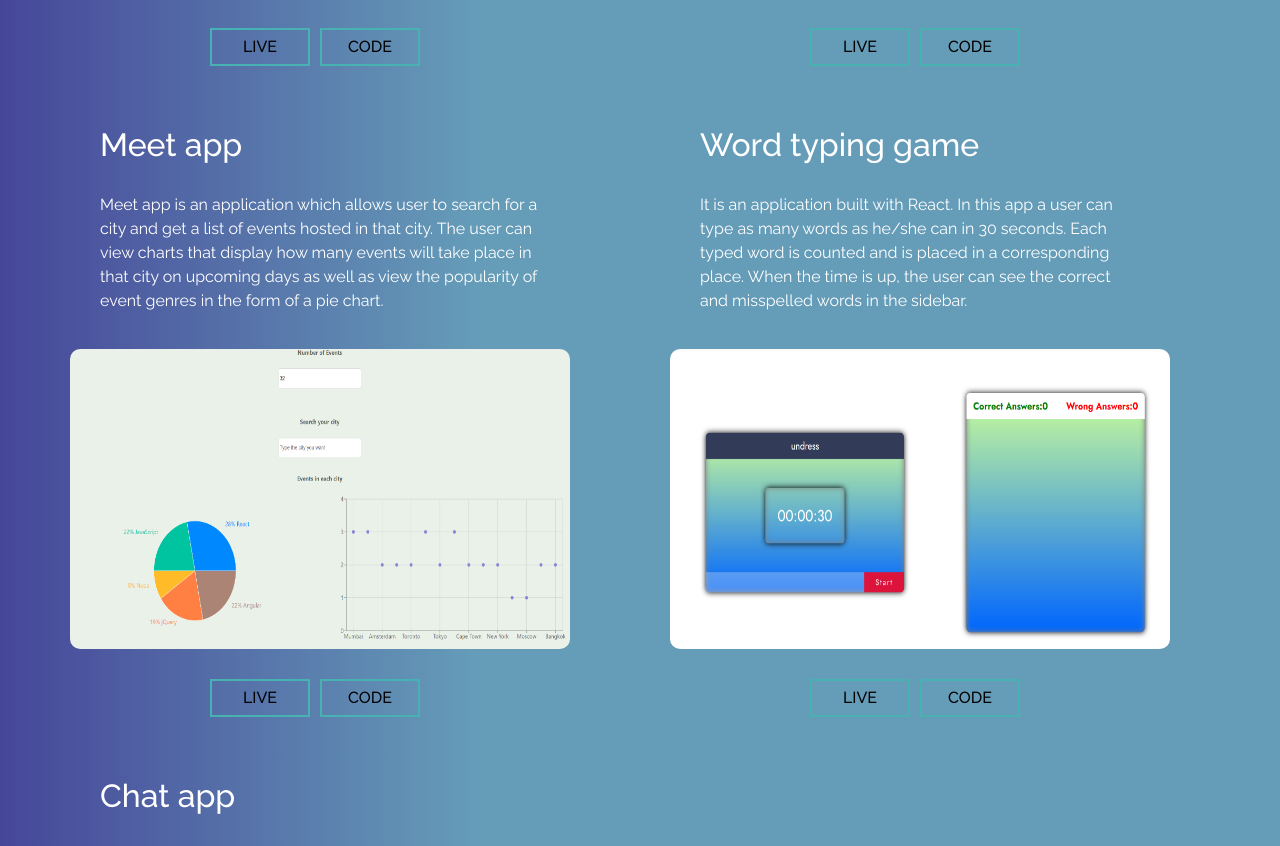
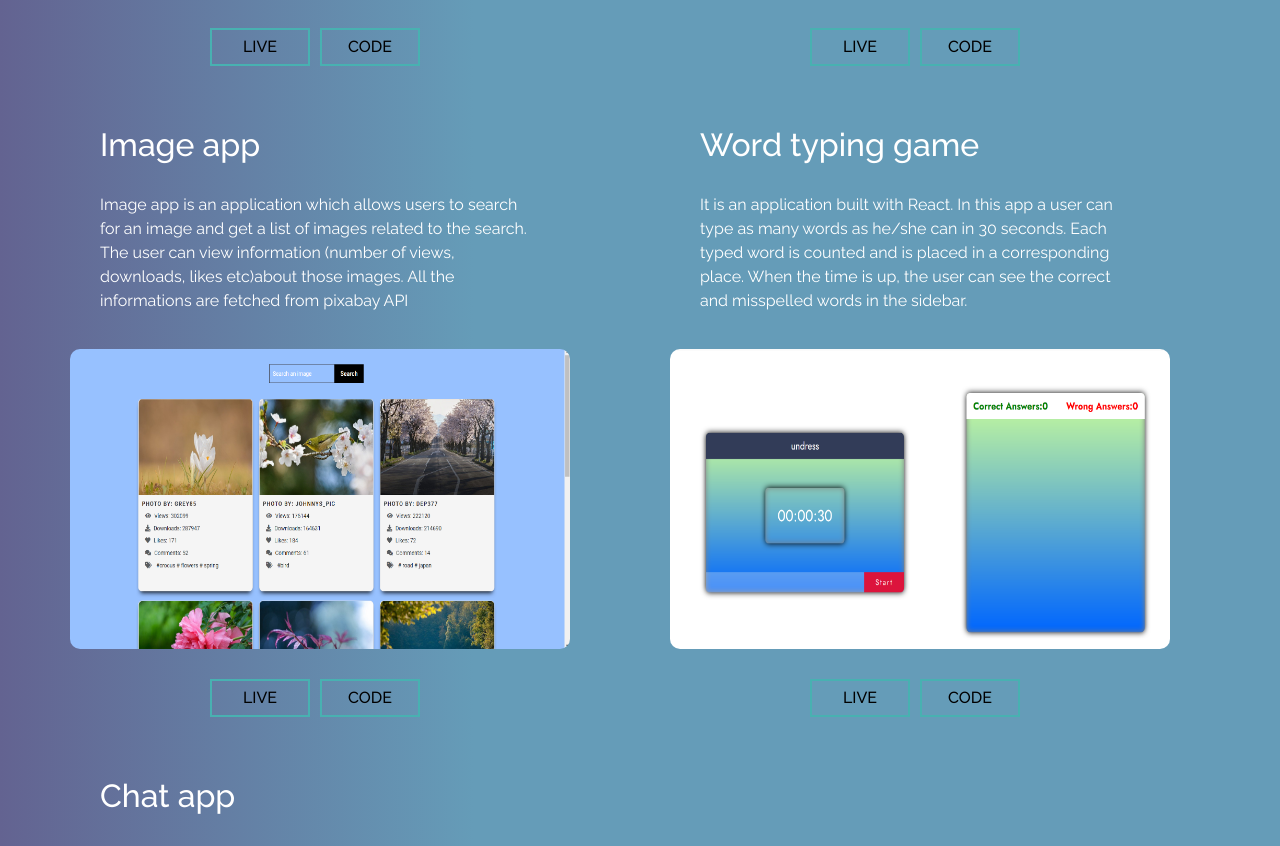
Before and after one commit to Begli0102/react-portfolio, a React (Create React App) app: page /projects in a window 1280 px wide. Shown: the part 768-1614 px from the top of the page. Built offline with nearby package versions, Linux system fonts and the light colour scheme; the HTML template or start-up script is replaced by a standard one.

Commit message:
added new project

```diff
--- a/src/components/Projects/Projects.css
+++ b/src/components/Projects/Projects.css
@@ -1,7 +1,7 @@
 /* projects section */
 #projects{
   background: rgb(59, 59, 97);
-  background: linear-gradient(90deg, rgb(70, 70, 153) 0%, rgba(101,156,184,1) 37%); color: white;
+  background: linear-gradient(90deg, rgb(99, 99, 145) 0%, rgba(101,156,184,1) 37%); color: white;
 
 }
 #projects .projects{
--- a/src/components/Projects/Projects.js
+++ b/src/components/Projects/Projects.js
@@ -6,11 +6,10 @@ import "./Projects.css";
 import random from "../../images/random-images.png";
 import mainView from "../../images/main-view.png";
 import parfumes from "../../images/parfumes.png";
-import meetapp from "../../images/meetapp.png";
+import image from "../../images/image.png";
 import chatapp from "../../images/10.png";
 import chatappVideo from "../../images/chatapp-video.MP4";
 import words from "../../images/words.png";
-
 
 const Projects = () => {
   return (
@@ -70,23 +69,23 @@ const Projects = () => {
 
           <div className="project-items">
             <div className="project-info">
-              <h1>Meet app</h1>
+              <h1>Image app</h1>
               <p>
-                Meet app is an application which allows user to search for a
-                city and get a list of events hosted in that city. The user can
-                view charts that display how many events will take place in that
-                city on upcoming days as well as view the popularity of event
-                genres in the form of a pie chart.
+                Image app is an application which allows users to search for an
+                image and get a list of images related to the search. The user
+                can view information (number of views, downloads, likes
+                etc)about those images. All the informations are fetched from
+                pixabay API
               </p>
             </div>
             <div className="project-img">
-              <img src={meetapp} width="500px" height="300px" alt="alt" />
+              <img src={image} width="500px" height="300px" alt="alt" />
             </div>
             <div className="details">
-              <a href="https://begli0102.github.io/meet-app/">
+              <a href="imageeapp.netlify.app">
                 <button>Live</button>
               </a>
-              <a href="https://github.com/Begli0102/meet-app">
+              <a href="https://github.com/Begli0102/image-app">
                 <button>Code</button>
               </a>
             </div>
```
Also changed, not shown: src/images/image.png (added).
